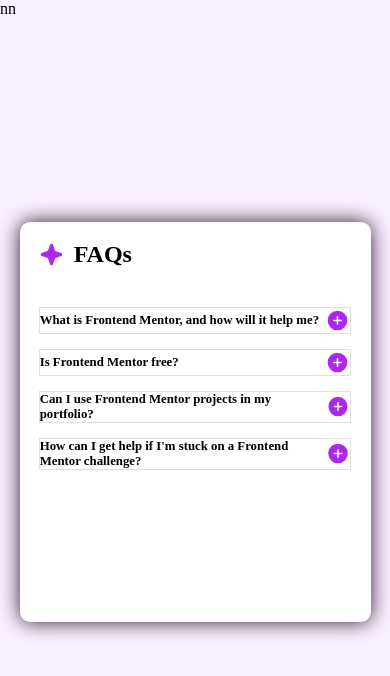
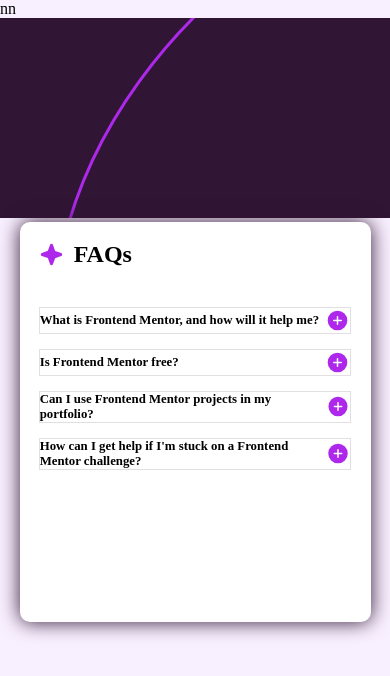
Before and after one commit to Inshaullahpro/Faqs-accordian, a plain HTML site: page index.html in a window 390 px wide. Drawn offline with Linux system fonts and the light colour scheme.

Commit message:
Update style.css
 i have change the background images paths

```diff
--- a/style.css
+++ b/style.css
@@ -15,7 +15,7 @@ body {
 }
 
 .container {
-  background-image: url("./assets/images/background-pattern-desktop.svg");
+  background-image: url("background-pattern-desktop.svg");
   width: 100%;
   height: 200px;
 }
@@ -87,7 +87,7 @@ body {
 
 @media (max-width: 450px) {
   .container {
-    background-image: url("./assets/images/background-pattern-mobile.svg");
+    background-image: url("background-pattern-mobile.svg");
   }
   .card {
     width: 90%;
```
